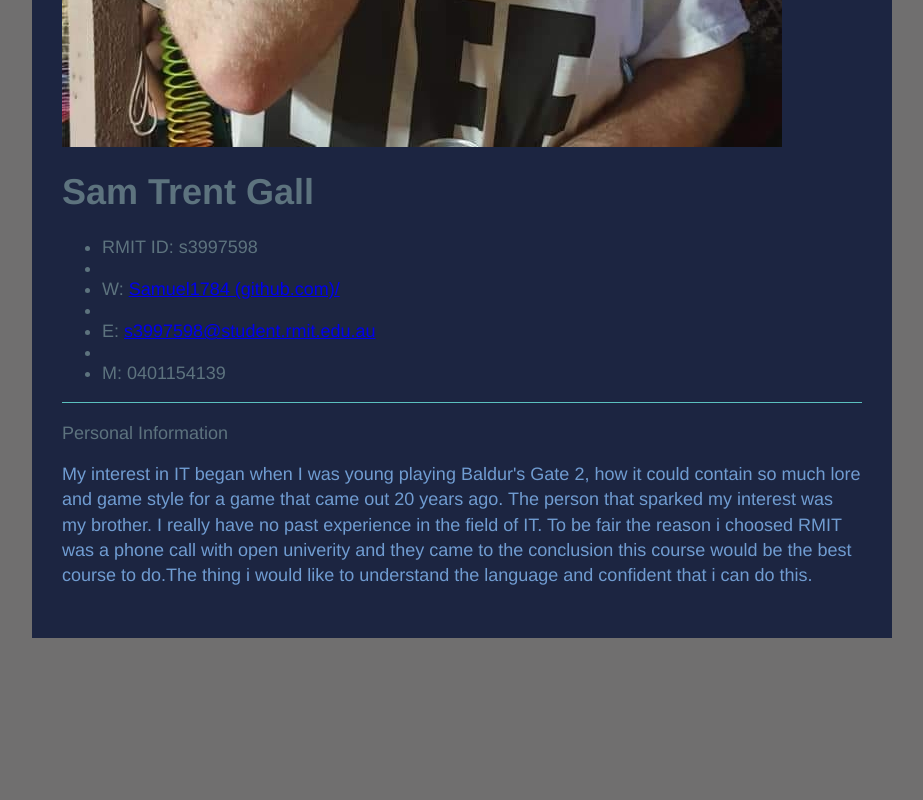
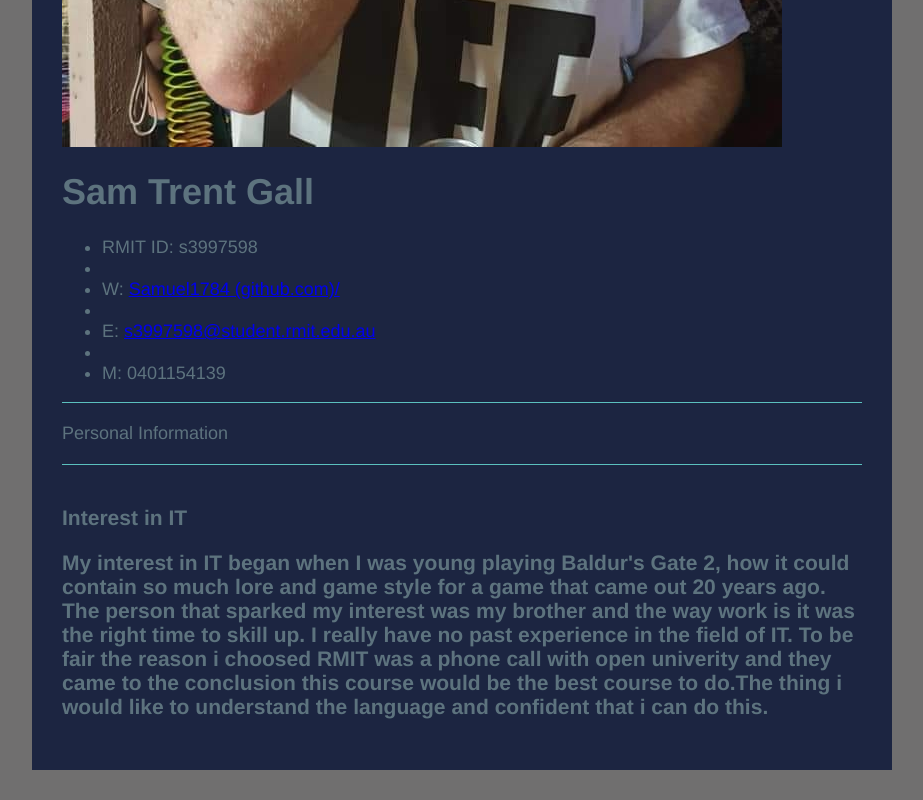
Before and after one commit to Samuel784/ass1, a plain HTML site: page index.html in a window 1280 px wide. Shown: the part 641-1441 px from the top of the page, without its empty margins (178-1101 px from the left). Before the commit the page ends 1309 px from the top, so only its background shows below. Drawn offline with Linux system fonts and the light colour scheme.

Commit message:
Update index.html

```diff
--- a/index.html
+++ b/index.html
@@ -23,7 +23,14 @@
             <section>
                   <article>
                         <hi>Personal Information</h1>
-                        <p>My interest in IT began when I was young playing Baldur's Gate 2, how it could contain so much lore and game style for a game that came out 20 years ago. The person that sparked my interest was my brother. I really have no past experience in the field of IT. To be fair the reason i choosed RMIT was a phone call with open univerity and they came to the conclusion this course would be the best course to do.The thing i would like to understand the language and confident that i can do this.
+                        <p>
+                  </article>
+            </section>
+
+            <section>
+                  <article>
+                        <h1>Interest in IT<h1>
+                        <p1>My interest in IT began when I was young playing Baldur's Gate 2, how it could contain so much lore and game style for a game that came out 20 years ago. The person that sparked my interest was my brother and the way work is it was the right time to skill up. I really have no past experience in the field of IT. To be fair the reason i choosed RMIT was a phone call with open univerity and they came to the conclusion this course would be the best course to do.The thing i would like to understand the language and confident that i can do this.<p>
 
 </body>
 </HTML>
```
